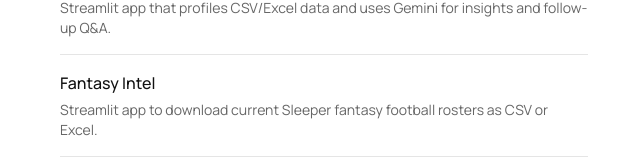
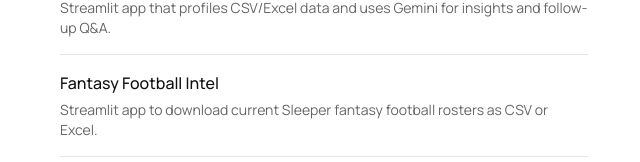
Before and after one commit to jackdigesare/portfolio, a Next.js app: page / in a window 1280 px wide. Shown: the part 461-623 px from the top of the page, without its empty margins (316-956 px from the left). Built offline with nearby package versions, Linux system fonts and the light colour scheme; no server answers.

Commit message:
Changed About message and Fantasy Intel name

```diff
--- a/src/content.ts
+++ b/src/content.ts
@@ -24,7 +24,7 @@
     href: "https://ai-analyst-assistants.streamlit.app/",
   },
   {
-    title: "Fantasy Intel",
+    title: "Fantasy Football Intel",
     description:
       "Streamlit app to download current Sleeper fantasy football rosters as CSV or Excel.",
     href: "https://fantasy-intel.streamlit.app/",
```
